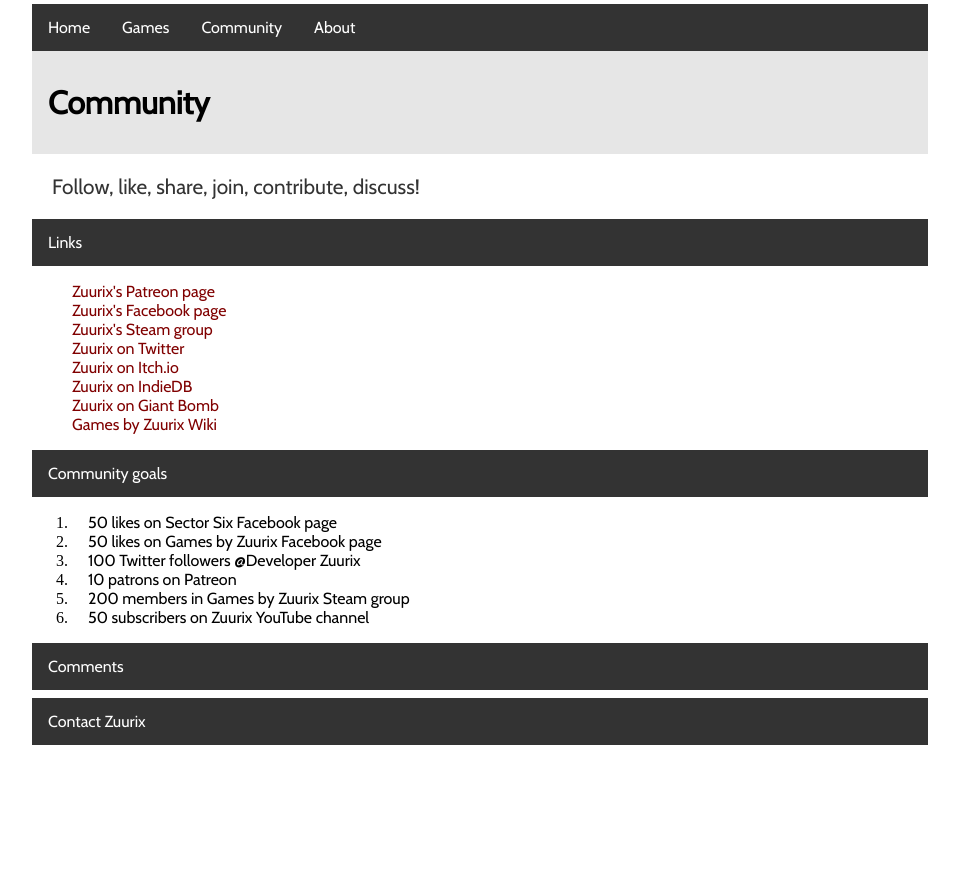
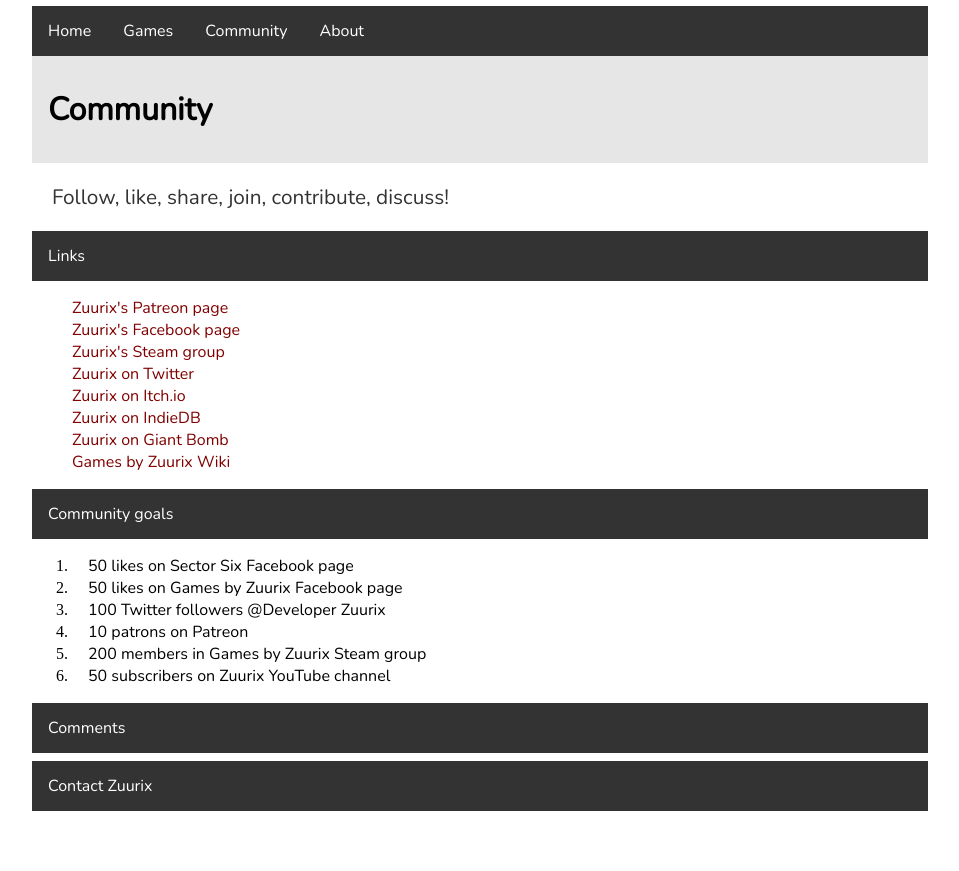
Before and after one commit to Phoebe3663/Zuurix.github.io, a Jekyll site: the page built from community/index.html, in a window 1280 px wide. Shown: the part 308-1179 px from the top of the page, without its empty margins (160-1119 px from the left). Built offline with Jekyll 4.4.1, drawn with Linux system fonts in a browser that asks for light colours; comment, search, counter and statistics services are not loaded; before the commit the page ends 1113 px from its top, so only the background shows below that.

Commit message:
Changed font

```diff
--- a/css/main.css
+++ b/css/main.css
@@ -1,4 +1,4 @@
-@import url('https://fonts.googleapis.com/css?family=Cabin');
+@import url('https://fonts.googleapis.com/css?family=Nunito');
 
 body {
     margin: 60px auto;
@@ -39,13 +39,13 @@ nav li a:active {
 }
 
 a {
-    font-family: 'Cabin', sans-serif;
+    font-family: 'Nunito', sans-serif;
     text-decoration: none;
     color: #800000;
 }
 
 a ul li {
-    font-family: 'Cabin', sans-serif;
+    font-family: 'Nunito', sans-serif;
     font-size: 1.3em;
     color: #800000;
     padding: 8px 8px 8px 8px;
@@ -57,7 +57,7 @@ a:hover {
 }
 
 h1 {
-    font-family: 'Cabin', sans-serif;
+    font-family: 'Nunito', sans-serif;
     font-size: 2em;
     vertical-align: middle;
     padding: 32px 16px 32px 16px;
@@ -68,7 +68,7 @@ h1 {
 /*Game name*/
 
 h2 {
-    font-family: 'Cabin', sans-serif;
+    font-family: 'Nunito', sans-serif;
     font-size: 1.6em;
     vertical-align: middle;
     padding: 16px 16px 16px 16px;
@@ -79,7 +79,7 @@ h2 {
 /*Game genre*/
 
 h3 {
-    font-family: 'Cabin', sans-serif;
+    font-family: 'Nunito', sans-serif;
     font-size: 1em;
     vertical-align: middle;
     padding: 8px 8px 8px 8px;
@@ -89,7 +89,7 @@ h3 {
 /*Plain text*/
 
 plain {
-    font-family: 'Cabin', sans-serif;
+    font-family: 'Nunito', sans-serif;
     font-size: 1em;
     padding: 8px 8px 8px 8px;
     margin: 8px 8px 8px 8px;
@@ -128,7 +128,7 @@ span.status-alpha {
 }
 
 p {
-    font-family: 'Cabin', sans-serif;
+    font-family: 'Nunito', sans-serif;
     font-size: 1.3em;
     color: #333;
     padding: 8px 8px 8px 8px;
@@ -136,7 +136,7 @@ p {
 }
 
 footer {
-    font-family: 'Cabin', sans-serif;
+    font-family: 'Nunito', sans-serif;
     font-size: 1em;
     margin-right: 0px;
     cursor: pointer;
@@ -169,7 +169,7 @@ footer a:active {
 /*Comments divider*/
 
 comments {
-    font-family: 'Cabin', sans-serif;
+    font-family: 'Nunito', sans-serif;
     font-size: 1em;
     margin-right: 0px;
 }
@@ -224,7 +224,7 @@ ul.posts li {
     display:inline-block;
     cursor:pointer;
     text-decoration:none;
-    font-family: 'Cabin', sans-serif;
+    font-family: 'Nunito', sans-serif;
     font-size: 1em;
     vertical-align: middle;
     padding: 8px 8px 8px 8px;
```
